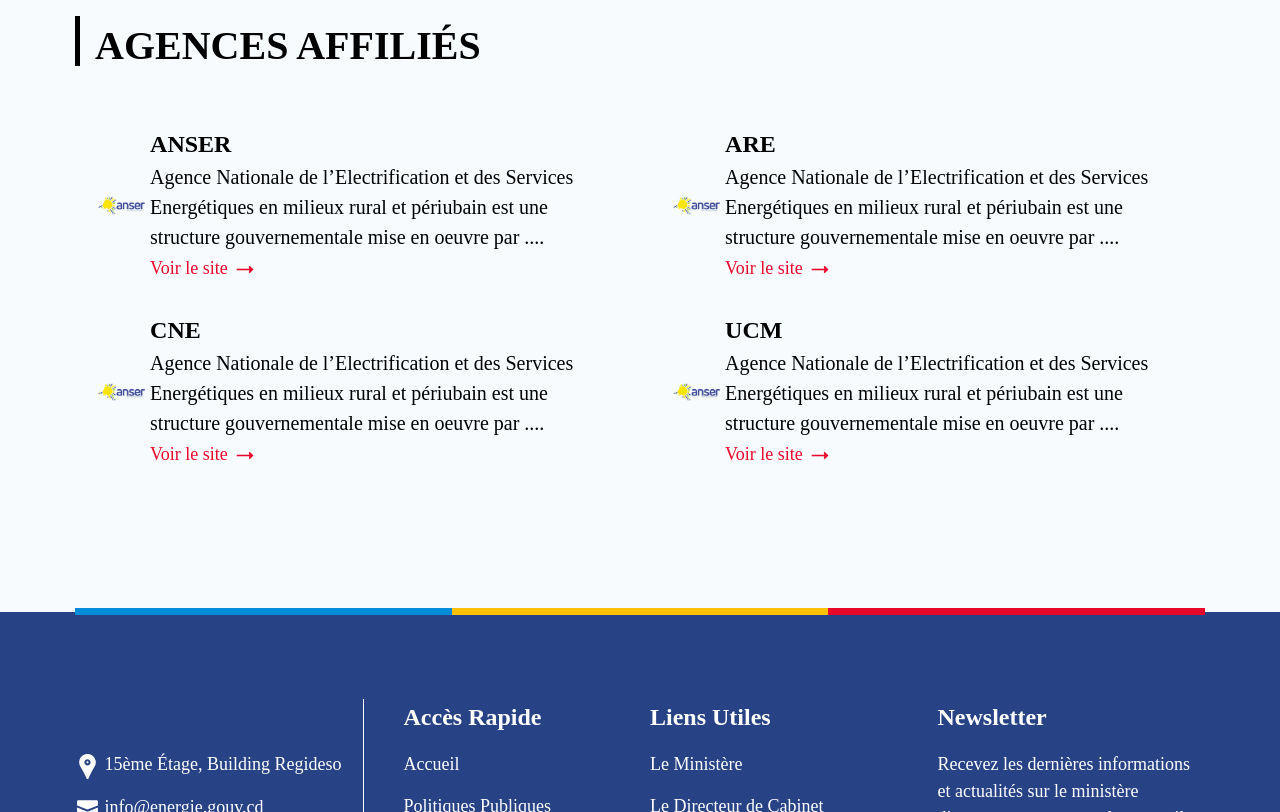
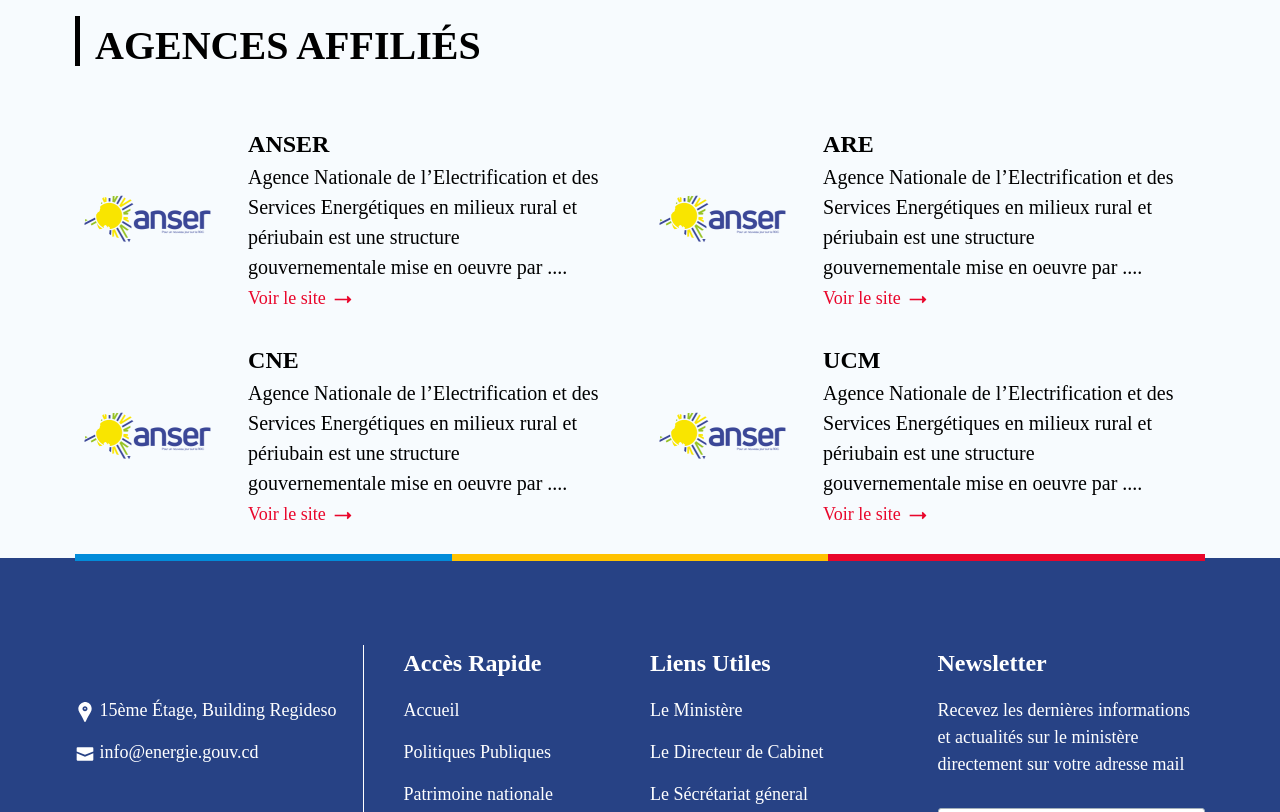
Before and after one commit to JoeMayinzi/Mrhe-v2, a plain HTML site: page homepage.html in a window 1280 px wide. Shown: the part 2780-3592 px from the top of the page. Drawn offline with Linux system fonts and the light colour scheme; a web font is replaced by a local one.

Commit message:
fix homepage fix second

```diff
--- a/css/main.css
+++ b/css/main.css
@@ -364,6 +364,7 @@
 /* Affiliate agencies styles */
 .agency-partners {
   background-color: var(--block-bgc);
+  padding-bottom: 0 !important;
 }
 
 .agency-partners_title {
@@ -387,6 +388,7 @@
 
 .agency-partners_items {
   display: flex;
+  gap: 22.25px;
   margin-bottom: 30px;
   margin-right: 30px;
 }
@@ -397,8 +399,7 @@
 
 .items-img {
   margin: auto;
-  margin-left: 20px;
-  /*width: 100%;*/
+  width: 100%;
 }
 
 .items-text h3 {
--- a/homepage.html
+++ b/homepage.html
@@ -365,7 +365,7 @@
           <img src="/assets/img/Rectangle 25.png" alt="" />
           <ul>
             <li>
-              <svg fill="#fff" height="25px" width="25px" version="1.1" id="Layer_1" xmlns="http://www.w3.org/2000/svg"
+              <svg fill="#fff" height="20px" width="20px" version="1.1" id="Layer_1" xmlns="http://www.w3.org/2000/svg"
                 xmlns:xlink="http://www.w3.org/1999/xlink" viewBox="0 0 511.953 511.953" xml:space="preserve">
                 <g transform="translate(-1)">
                   <g>
@@ -384,7 +384,7 @@
               <span>15ème Étage, Building Regideso</span>
             </li>
             <li>
-              <svg fill="#fff" width="25px" height="25px" viewBox="0 0 24 24" xmlns="http://www.w3.org/2000/svg">
+              <svg fill="#fff" width="20px" height="20px" viewBox="0 0 24 24" xmlns="http://www.w3.org/2000/svg">
                 <path
                   d="M22,5V9L12,13,2,9V5A1,1,0,0,1,3,4H21A1,1,0,0,1,22,5ZM2,11.154V19a1,1,0,0,0,1,1H21a1,1,0,0,0,1-1V11.154l-10,4Z" />
               </svg>
```
